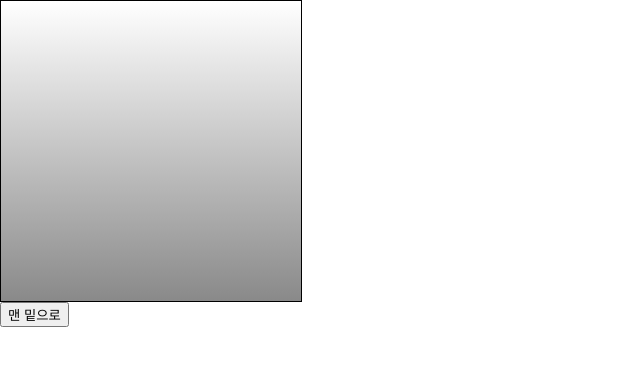
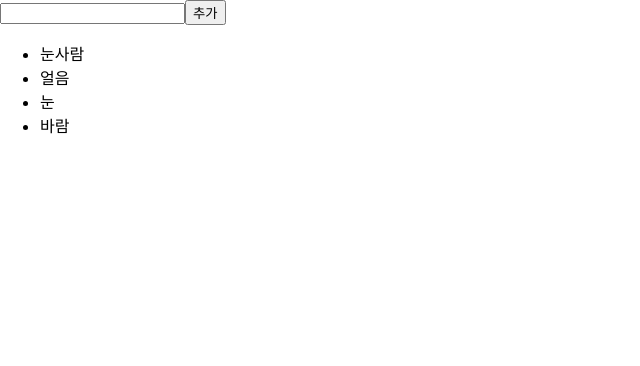
Before and after one commit to flo2seul/hello-react, a React (Create React App) app: page / in a window 1280 px wide. Shown: the top 366 px of the page, without its empty margins (0-640 px from the left). Built offline with nearby package versions, Linux system fonts and the light colour scheme.

Commit message:
Iteration Practice

```diff
--- a/src/App.js
+++ b/src/App.js
@@ -1,16 +1,13 @@
-import ScrollBox from './ScrollBox';
+
 import './App.css';
 import { Component } from 'react';
+import IterationSample from './IterationSample';
 
 class App extends Component{
 render () {
   return (
-    <div>
-      <ScrollBox ref={(ref) => this.ScrollBox=ref}/>
-      <button onClick={() => this.ScrollBox.scrollToBottom()}>
-        맨 밑으로
-      </button>
-    </div>);
+    <IterationSample/>
+    )
 };
 }
 
--- /dev/null
+++ b/src/IterationSample.js
@@ -0,0 +1,38 @@
+import { useState } from 'react';
+
+const IterationSample = () => {
+    const [names, setNames] = useState([
+        { id: 1, text: '눈사람'},
+        { id: 2, text: '얼음'},
+        { id: 3, text: '눈'},
+        { id: 4, text: '바람'}
+    ]);
+    const [inputText, setInputText] = useState('');
+    const [nextId, setNextId] = useState(5); //새로운 항목을 추가할 때 사용할 id
+
+    const onChange = e => setInputText(e.target.value);
+    const onClick = () => {
+        const nextNames = names.concat({
+            id: nextId, // nextId 값을 id로 설정하고
+            text: inputText
+        });
+        setNextId(nextId + 1) // nextId 값에 1을 더해준다.
+        setNames(nextNames); // names 값을 업데이트한다.
+        setInputText(''); // inputText를 비운다.
+
+    };
+    const onRemove = id => {
+        const nextNames = names.filter(name => name.id !== id);
+        setNames(nextNames);
+    };
+    const nameList = names.map(name => (<li key={name.id} onDoubleClick ={() => onRemove(name.id)}>{name.text}</li>));
+    return (
+        <>
+        <input value={inputText} onChange={onChange}/>
+        <button onClick={onClick}>추가</button>
+        <ul>{nameList}</ul>
+        </>
+    )
+}
+
+export default IterationSample;
```
